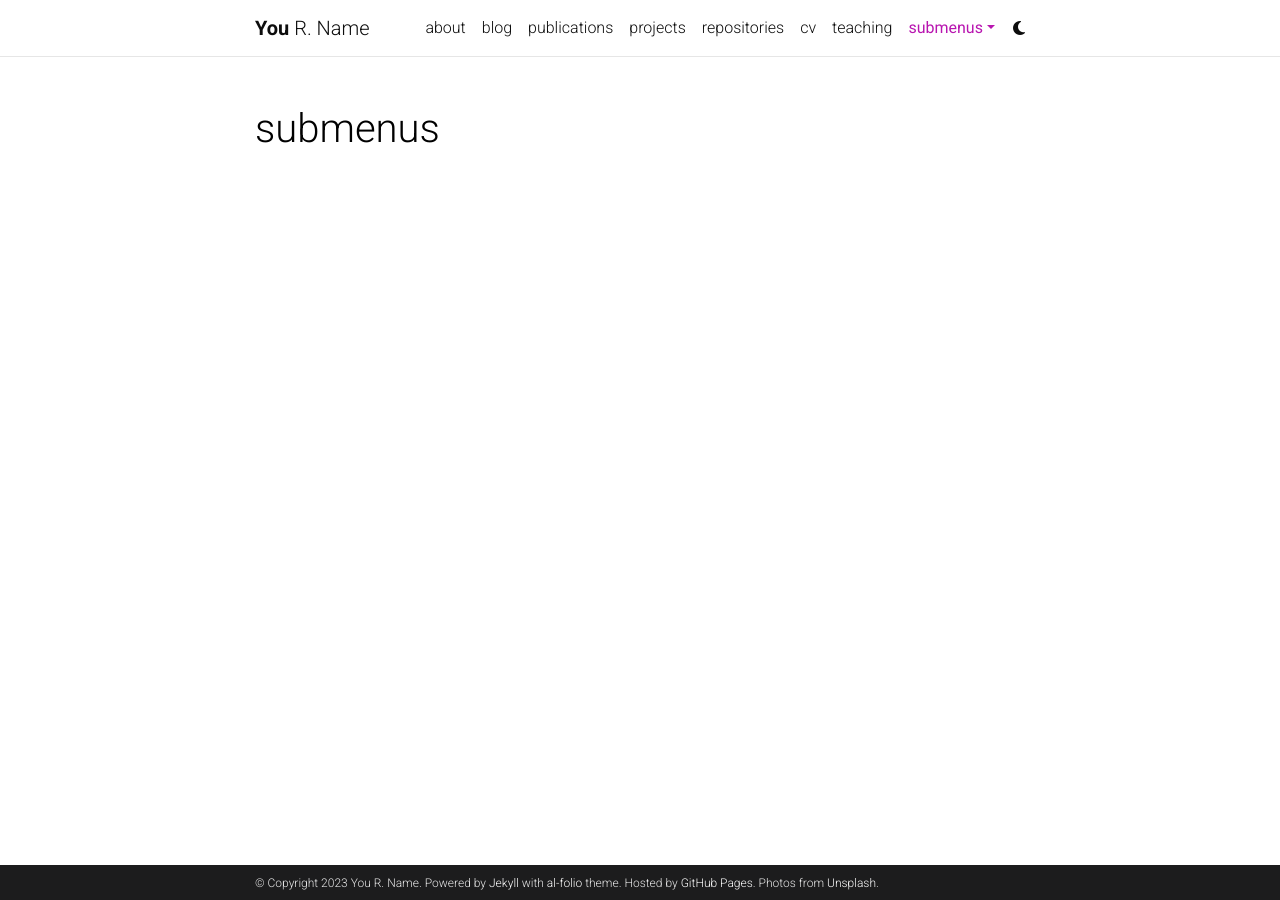
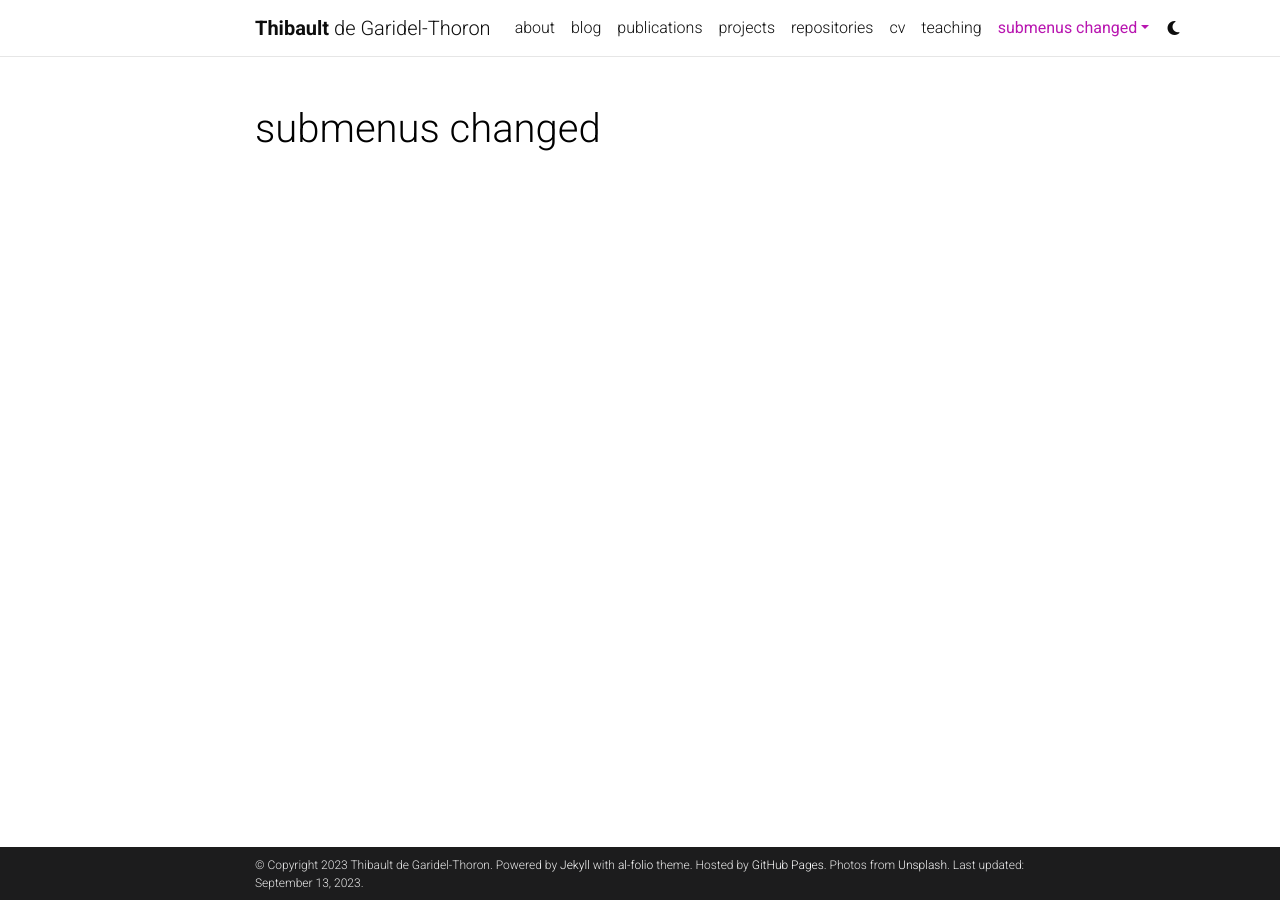
Before and after one commit to tdegaridel/tdegaridel.github.io, a Jekyll site: the page built from _pages/dropdown.md, in a window 1280 px wide. Built offline with Jekyll 4.4.1, drawn with Linux system fonts in a browser that asks for light colours; comment, search, counter and statistics services are not loaded; a style sheet for code colours, icons or effects is not loaded.

Commit message:
Updated changes to environment

```diff
--- a/Gemfile
+++ b/Gemfile
@@ -1,5 +1,6 @@
 source 'https://rubygems.org'
 group :jekyll_plugins do
+    gem 'wdm', '>= 0.1.0'
     gem 'classifier-reborn'
     gem 'jekyll'
     gem 'jekyll-archives'
--- a/_config.yml
+++ b/_config.yml
@@ -3,12 +3,12 @@
 # -----------------------------------------------------------------------------
 
 title: blank # the website title (if blank, full name will be used instead)
-first_name: You
-middle_name: R.
-last_name: Name
-email: you@example.com
+first_name: Thibault
+middle_name:
+last_name: de Garidel-Thoron
+email: garidel@cerege.fr
 description: > # the ">" symbol means to ignore newlines until "footer_text:"
-  A simple, whitespace theme for academics. Based on [*folio](https://github.com/bogoli/-folio) design.
+ Marine micropaleontologist and paleoceanographer. CNRS Research director at CEREGE.
 footer_text: >
   Powered by <a href="https://jekyllrb.com/" target="_blank">Jekyll</a> with <a href="https://github.com/alshedivat/al-folio">al-folio</a> theme.
   Hosted by <a href="https://pages.github.com/" target="_blank">GitHub Pages</a>.
@@ -18,9 +18,9 @@
 lang: en # the language of your site (for example: en, fr, cn, ru, etc.)
 icon: ⚛️  # the emoji used as the favicon (alternatively, provide image name in /assets/img/)
 
-url: https://alshedivat.github.io # the base hostname & protocol for your site
-baseurl: /al-folio # the subpath of your site, e.g. /blog/
-last_updated: false # set to true if you want to display last updated in the footer
+url: https://tdegaridel.github.io # the base hostname & protocol for your site
+baseurl:  # the subpath of your site, e.g. /blog/
+last_updated: true # set to true if you want to display last updated in the footer
 impressum_path:  # set to path to include impressum link in the footer, use the same path as permalink in a page, helps to conform with EU GDPR
 
 # -----------------------------------------------------------------------------
@@ -328,7 +328,7 @@
 # -----------------------------------------------------------------------------
 
 imagemagick:
-  enabled: true # enables responsive images for your site (recommended, see https://github.com/alshedivat/al-folio/issues/537)
+  enabled: false # enables responsive images for your site (recommended, see https://github.com/alshedivat/al-folio/issues/537)
   widths:
     - 480
     - 800
--- a/_pages/dropdown.md
+++ b/_pages/dropdown.md
@@ -1,6 +1,6 @@
 ---
 layout: page
-title: submenus
+title: submenus changed
 nav: true
 nav_order: 6
 dropdown: true
```
Also changed, not shown: _pages/about.md (+1 -1 lines).
